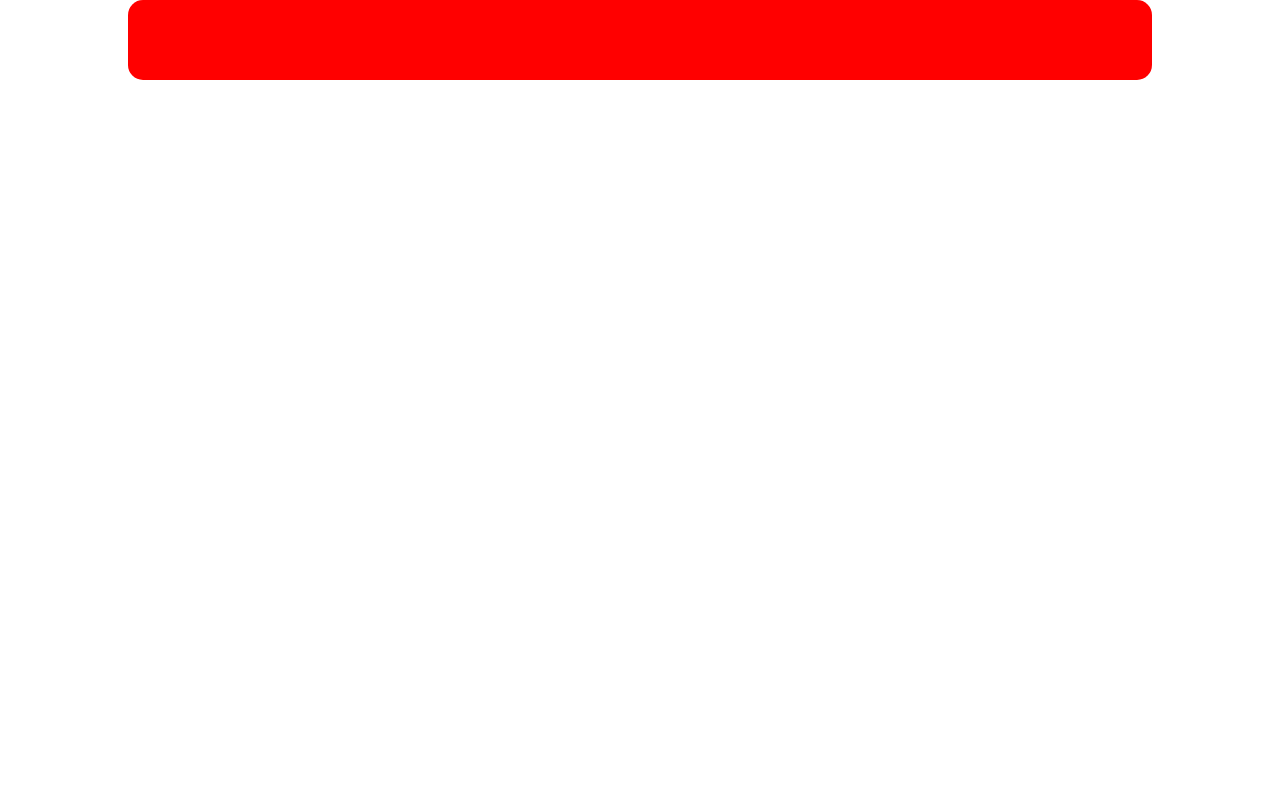
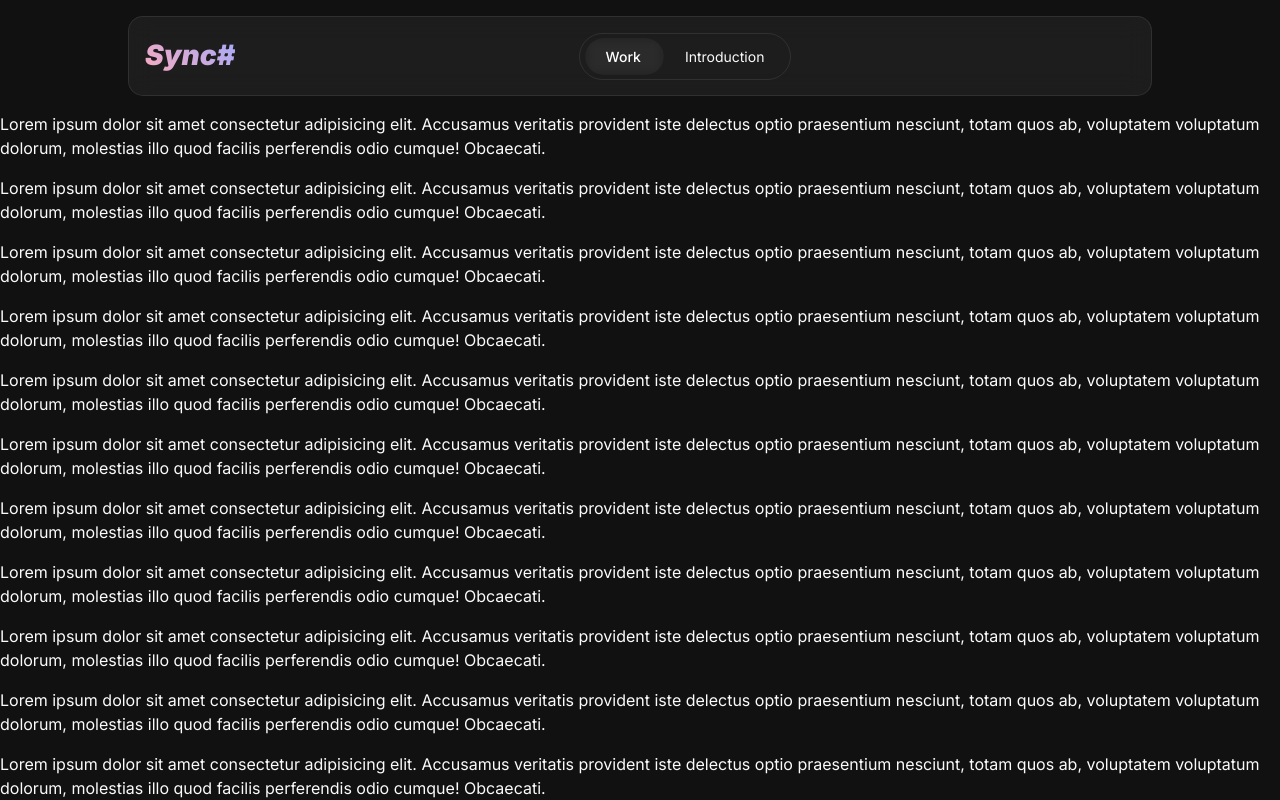
Before and after one commit to ramesh0505rk/SyncSharpClient, an Angular app: page /home in a window 1280 px wide. Built offline with nearby package versions, Linux system fonts and the light colour scheme; sample sign-in values are in the browser's storage; a web font is replaced by a local one.

Commit message:
Implemented nav bar

```diff
--- a/angular.json
+++ b/angular.json
@@ -31,6 +31,7 @@
             ],
             "styles": [
               "src/styles.scss",
+              "src/theme.scss",
               "node_modules/bootstrap/dist/css/bootstrap.min.css"
             ],
             "scripts": []
--- a/src/app/home/home.component.html
+++ b/src/app/home/home.component.html
@@ -1,15 +1,101 @@
 <div class="home-container">
-    <div class="top-bar w-100 d-flex justify-content-center">
-        <div class="top-bar-inner">
+    <div class="top-bar w-100 d-flex justify-content-center align-items-center">
+        <div class="top-bar-inner d-flex justify-content-between align-items-center">
             <div class="logo-container">
-
+                <h3 class="logo-text">Sync#</h3>
             </div>
-            <div class="nav-container">
-
+            <div class="nav-container d-flex">
+                <div id="bubble"
+                    style="position: absolute; top: 4px; left: 4px; height: calc(100% - 8px); border-radius: 999px; transition: left 0.3s cubic-bezier(0.34, 1.2, 0.64, 1), width 0.3s cubic-bezier(0.34, 1.2, 0.64, 1); pointer-events: none; z-index: 0;">
+                </div>
+                <button class="tab-btn" data-index="0"
+                    style="position: relative; z-index: 1; background: transparent; border: none; cursor: pointer; padding: 8px 22px; border-radius: 999px; font-size: 14px; font-weight: 500; color: #FFFFFF; transition: color 0.2s; white-space: nowrap;">Work</button>
+                <button class="tab-btn" data-index="1"
+                    style="position: relative; z-index: 1; background: transparent; border: none; cursor: pointer; padding: 8px 22px; border-radius: 999px; font-size: 14px; font-weight: 400; color: #FBFBFB; transition: color 0.2s; white-space: nowrap;">Introduction</button>
             </div>
             <div class="profile-container">
 
             </div>
         </div>
     </div>
+    <div class="main-content">
+
+
+        <p>Lorem ipsum dolor sit amet consectetur adipisicing elit. Accusamus veritatis provident iste delectus optio
+            praesentium nesciunt, totam quos ab, voluptatem voluptatum dolorum, molestias illo quod facilis perferendis
+            odio
+            cumque! Obcaecati.</p>
+        <p>Lorem ipsum dolor sit amet consectetur adipisicing elit. Accusamus veritatis provident iste delectus optio
+            praesentium nesciunt, totam quos ab, voluptatem voluptatum dolorum, molestias illo quod facilis perferendis
+            odio
+            cumque! Obcaecati.</p>
+        <p>Lorem ipsum dolor sit amet consectetur adipisicing elit. Accusamus veritatis provident iste delectus optio
+            praesentium nesciunt, totam quos ab, voluptatem voluptatum dolorum, molestias illo quod facilis perferendis
+            odio
+            cumque! Obcaecati.</p>
+        <p>Lorem ipsum dolor sit amet consectetur adipisicing elit. Accusamus veritatis provident iste delectus optio
+            praesentium nesciunt, totam quos ab, voluptatem voluptatum dolorum, molestias illo quod facilis perferendis
+            odio
+            cumque! Obcaecati.</p>
+        <p>Lorem ipsum dolor sit amet consectetur adipisicing elit. Accusamus veritatis provident iste delectus optio
+            praesentium nesciunt, totam quos ab, voluptatem voluptatum dolorum, molestias illo quod facilis perferendis
+            odio
+            cumque! Obcaecati.</p>
+        <p>Lorem ipsum dolor sit amet consectetur adipisicing elit. Accusamus veritatis provident iste delectus optio
+            praesentium nesciunt, totam quos ab, voluptatem voluptatum dolorum, molestias illo quod facilis perferendis
+            odio
+            cumque! Obcaecati.</p>
+        <p>Lorem ipsum dolor sit amet consectetur adipisicing elit. Accusamus veritatis provident iste delectus optio
+            praesentium nesciunt, totam quos ab, voluptatem voluptatum dolorum, molestias illo quod facilis perferendis
+            odio
+            cumque! Obcaecati.</p>
+        <p>Lorem ipsum dolor sit amet consectetur adipisicing elit. Accusamus veritatis provident iste delectus optio
+            praesentium nesciunt, totam quos ab, voluptatem voluptatum dolorum, molestias illo quod facilis perferendis
+            odio
+            cumque! Obcaecati.</p>
+        <p>Lorem ipsum dolor sit amet consectetur adipisicing elit. Accusamus veritatis provident iste delectus optio
+            praesentium nesciunt, totam quos ab, voluptatem voluptatum dolorum, molestias illo quod facilis perferendis
+            odio
+            cumque! Obcaecati.</p>
+        <p>Lorem ipsum dolor sit amet consectetur adipisicing elit. Accusamus veritatis provident iste delectus optio
+            praesentium nesciunt, totam quos ab, voluptatem voluptatum dolorum, molestias illo quod facilis perferendis
+            odio
+            cumque! Obcaecati.</p>
+        <p>Lorem ipsum dolor sit amet consectetur adipisicing elit. Accusamus veritatis provident iste delectus optio
+            praesentium nesciunt, totam quos ab, voluptatem voluptatum dolorum, molestias illo quod facilis perferendis
+            odio
+            cumque! Obcaecati.</p>
+        <p>Lorem ipsum dolor sit amet consectetur adipisicing elit. Accusamus veritatis provident iste delectus optio
+            praesentium nesciunt, totam quos ab, voluptatem voluptatum dolorum, molestias illo quod facilis perferendis
+            odio
+            cumque! Obcaecati.</p>
+        <p>Lorem ipsum dolor sit amet consectetur adipisicing elit. Accusamus veritatis provident iste delectus optio
+            praesentium nesciunt, totam quos ab, voluptatem voluptatum dolorum, molestias illo quod facilis perferendis
+            odio
+            cumque! Obcaecati.</p>
+        <p>Lorem ipsum dolor sit amet consectetur adipisicing elit. Accusamus veritatis provident iste delectus optio
+            praesentium nesciunt, totam quos ab, voluptatem voluptatum dolorum, molestias illo quod facilis perferendis
+            odio
+            cumque! Obcaecati.</p>
+        <p>Lorem ipsum dolor sit amet consectetur adipisicing elit. Accusamus veritatis provident iste delectus optio
+            praesentium nesciunt, totam quos ab, voluptatem voluptatum dolorum, molestias illo quod facilis perferendis
+            odio
+            cumque! Obcaecati.</p>
+        <p>Lorem ipsum dolor sit amet consectetur adipisicing elit. Accusamus veritatis provident iste delectus optio
+            praesentium nesciunt, totam quos ab, voluptatem voluptatum dolorum, molestias illo quod facilis perferendis
+            odio
+            cumque! Obcaecati.</p>
+        <p>Lorem ipsum dolor sit amet consectetur adipisicing elit. Accusamus veritatis provident iste delectus optio
+            praesentium nesciunt, totam quos ab, voluptatem voluptatum dolorum, molestias illo quod facilis perferendis
+            odio
+            cumque! Obcaecati.</p>
+        <p>Lorem ipsum dolor sit amet consectetur adipisicing elit. Accusamus veritatis provident iste delectus optio
+            praesentium nesciunt, totam quos ab, voluptatem voluptatum dolorum, molestias illo quod facilis perferendis
+            odio
+            cumque! Obcaecati.</p>
+        <p>Lorem ipsum dolor sit amet consectetur adipisicing elit. Accusamus veritatis provident iste delectus optio
+            praesentium nesciunt, totam quos ab, voluptatem voluptatum dolorum, molestias illo quod facilis perferendis
+            odio
+            cumque! Obcaecati.</p>
+    </div>
 </div>
--- a/src/app/home/home.component.scss
+++ b/src/app/home/home.component.scss
@@ -1,10 +1,48 @@
-.top-bar{
-    height: 10vh;
+.home-container {
+    background-color: var(--primary-background);
+    height: 100vh;
+    overflow: auto;
+    color: var(--primary-text-color);
 }
 
-.top-bar-inner{
+.top-bar {
+    height: 14vh;
+    background-color: transparent;
+    position: fixed;
+}
+
+.top-bar-inner {
     width: 80%;
     height: 10vh;
-    background-color: red;
     border-radius: 15px;
+
+    background: rgba(255, 255, 255, 0.05);
+    backdrop-filter: blur(12px);
+    border: 1px solid rgb(128, 128, 128, 0.2);
+    padding: 1rem;
 }
+
+.logo-text {
+    color: transparent;
+    background: linear-gradient(45deg, #f8aac0, #a6aaf8);
+    background-clip: text;
+    font-weight: 900;
+    font-style: italic;
+}
+
+.nav-container {
+    border: 1px solid rgb(128, 128, 128, 0.2);
+    position: relative;
+    border-radius: 999px;
+    padding: 4px;
+    gap: 0;
+}
+
+#bubble {
+    background: rgba(255, 255, 255, 0.015);
+    backdrop-filter: blur(6px);
+}
+
+.main-content {
+    margin-top: 14vh;
+}
--- a/src/app/home/home.component.ts
+++ b/src/app/home/home.component.ts
@@ -1,4 +1,4 @@
-import { Component } from '@angular/core';
+import { Component, OnInit } from '@angular/core';
 
 @Component({
   selector: 'app-home',
@@ -7,6 +7,35 @@ import { Component } from '@angular/core';
   templateUrl: './home.component.html',
   styleUrl: './home.component.scss'
 })
-export class HomeComponent {
+export class HomeComponent implements OnInit {
 
+  private btns!: NodeListOf<HTMLButtonElement>;
+  private bubble!: HTMLElement | null;
+
+  ngOnInit(): void {
+    this.btns = document.querySelectorAll('.tab-btn');
+    this.bubble = document.getElementById('bubble');
+
+    this.btns.forEach((btn, i) => {
+      btn.addEventListener('click', () => { this.moveBubble(i) });
+    })
+
+    window.addEventListener('load', () => { this.moveBubble(0) });
+    setTimeout(() => this.moveBubble(0), 50);
+  }
+
+  moveBubble(index: number) {
+    const btn = this.btns[index];
+    const container = btn.parentElement;
+    const containerRect = container?.getBoundingClientRect();
+    const btnRect = btn.getBoundingClientRect();
+
+    this.bubble!.style.left = `${btnRect.left - containerRect!.left}px`;
+    this.bubble!.style.width = `${btnRect.width}px`;
+
+    this.btns.forEach((b, i) => {
+      b.style.fontWeight = i === index ? '500' : '400';
+      b.style.color = i === index ? '#FFFFFF' : '#FBFBFB';
+    })
+  }
 }
--- /dev/null
+++ b/src/theme.scss
@@ -0,0 +1,9 @@
+:root{
+    --primary-background: #111111;
+    --primary-text-color: #FBFBFB;
+}
+
+.light-theme{
+    --primary-background: #F6F6F6;
+    --primary-text-color: #333333;
+}
```
